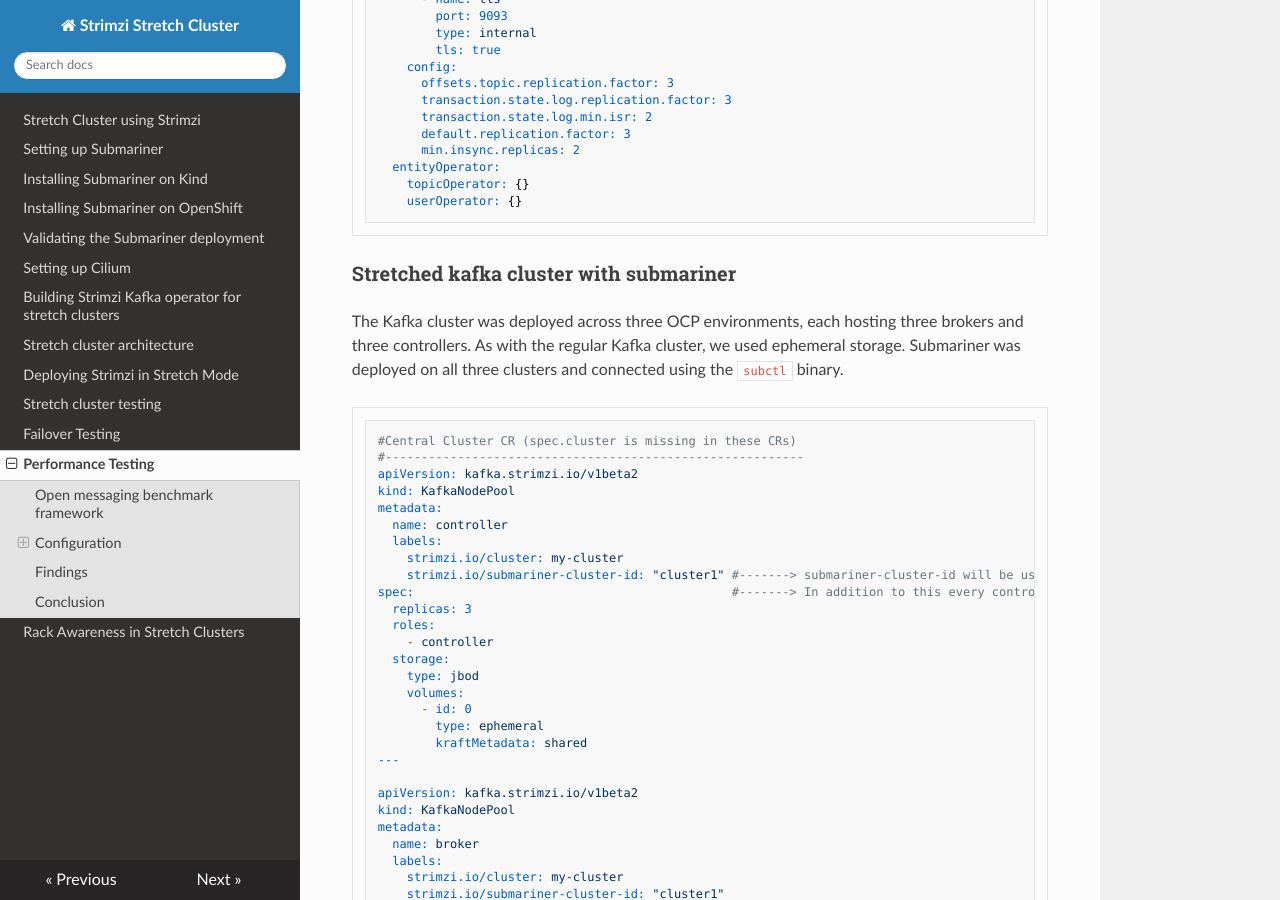
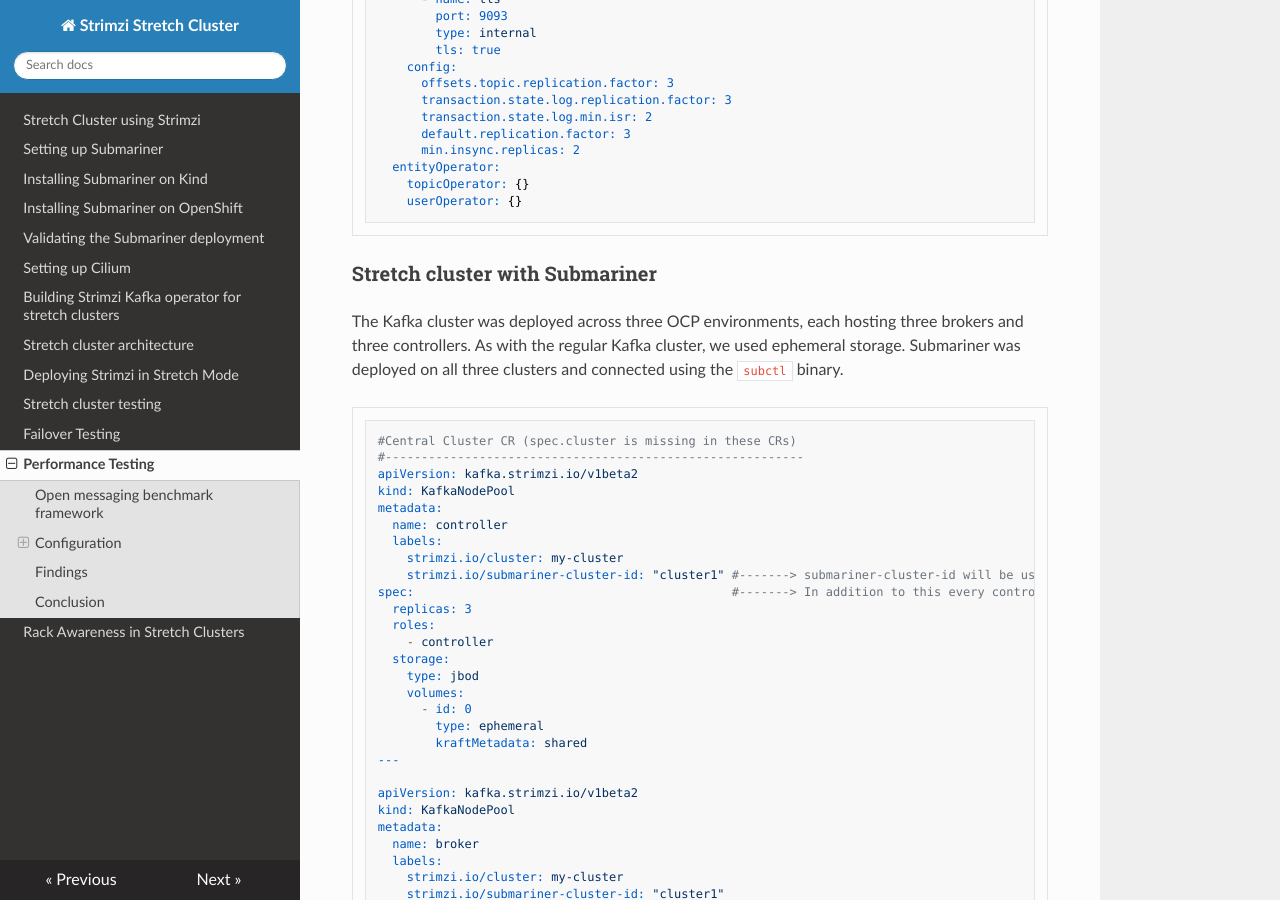
Before and after one commit to aswinayyolath/stretch-kafka-docs, an MkDocs documentation site: the page built from docs/Testing-performance.md, in a window 1280 px wide and 900 px high, scrolled down 1662 px. Built offline with MkDocs 1.6.1, drawn with Linux system fonts in a browser that asks for light colours; nearby versions of some CDN libraries.

Commit message:
Update docs/Testing-performance.md
Co-authored-by: Aswin A <55191821+aswinayyolath@users.noreply.github.com>

````diff
--- a/docs/Testing-performance.md
+++ b/docs/Testing-performance.md
@@ -82,7 +82,7 @@ spec:
     userOperator: {}
 ```
 
-### Stretched kafka cluster with submariner
+### Stretch cluster with Submariner
 The Kafka cluster was deployed across three OCP environments, each hosting three brokers and three controllers. As with the regular Kafka cluster, we used ephemeral storage. Submariner was deployed on all three clusters and connected using the `subctl` binary.
 ```yaml
 #Central Cluster CR (spec.cluster is missing in these CRs)
````
